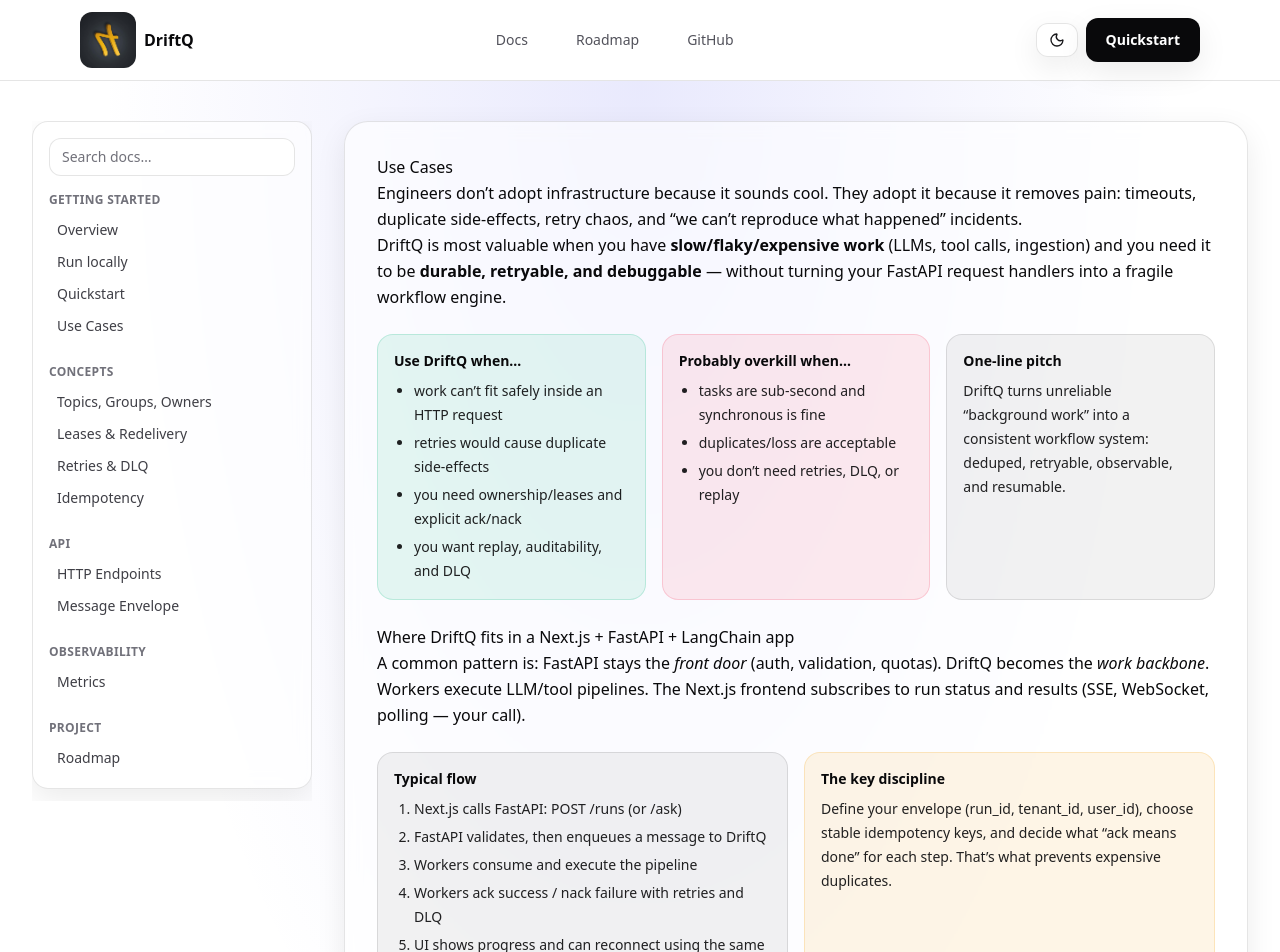
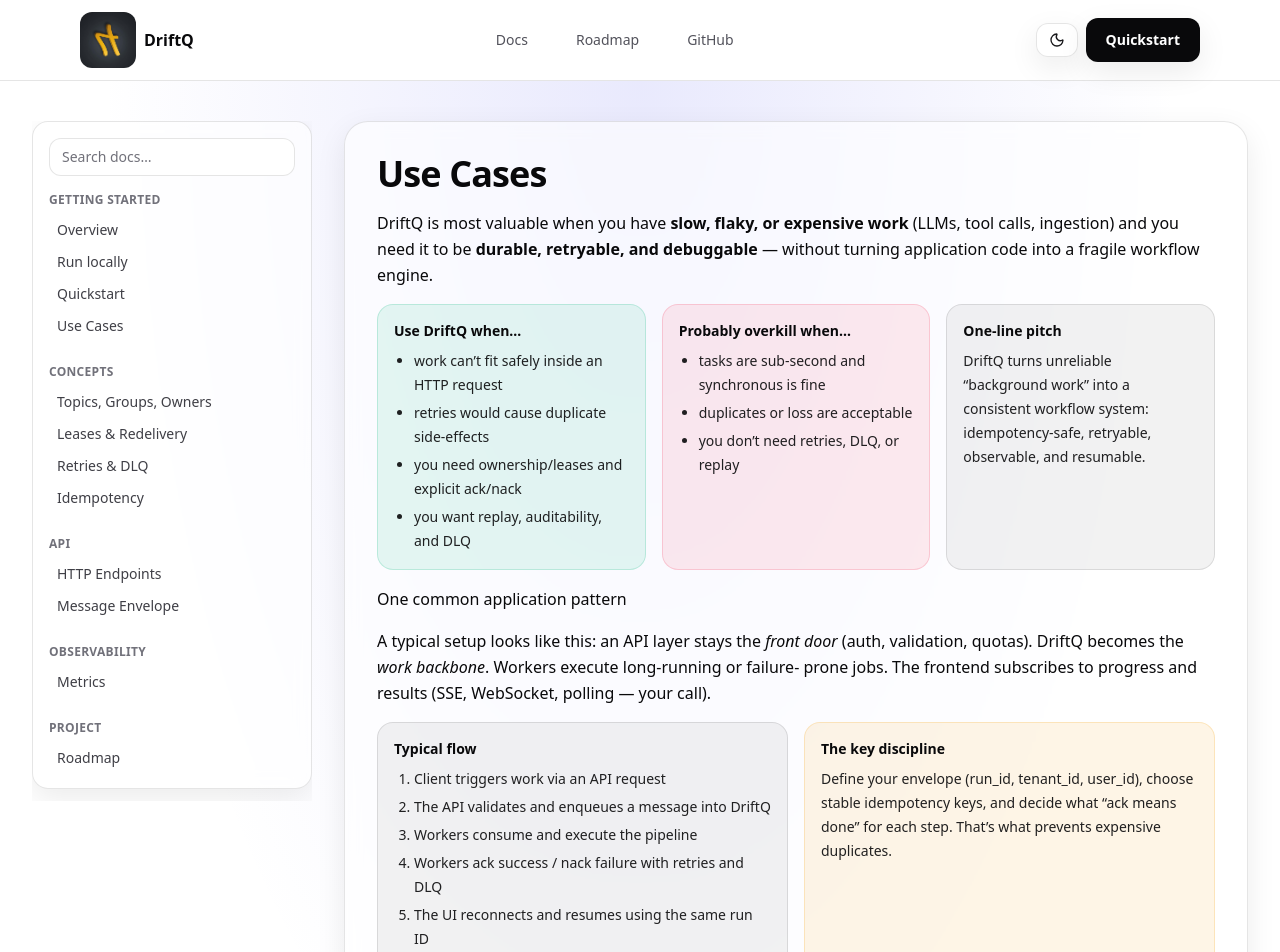
Before and after one commit to driftq-org/driftq-site, a Next.js app: page /docs/use-cases in a window 1280 px wide. Shown: the top 952 px of the page. Built offline with nearby package versions, Linux system fonts and the light colour scheme.

Commit message:
More adjustments

```diff
--- a/app/docs/run-locally/page.tsx
+++ b/app/docs/run-locally/page.tsx
@@ -9,7 +9,7 @@
     <div className="not-prose">
       <div className="space-y-8">
         <div className="space-y-3">
-          <h1 className="text-4xl font-black tracking-tight text-zinc-950 dark:text-white sm:text-5xl">
+          <h1 className="text-3xl font-black tracking-tight text-zinc-950 dark:text-white sm:text-4xl">
             Run DriftQ-Core locally
           </h1>
 
--- a/app/docs/use-cases/page.tsx
+++ b/app/docs/use-cases/page.tsx
@@ -4,16 +4,16 @@
 
 const UseCasesPage = () => (
   <DocsShell currentPath="/docs/use-cases">
-    <h1>Use Cases</h1>
+    <div className="space-y-4">
+      <h1 className="text-3xl font-black tracking-tight text-zinc-950 dark:text-white sm:text-4xl">
+        Use Cases
+      </h1>
+
       <p>
-      Engineers don’t adopt infrastructure because it sounds cool. They adopt it because it removes
-      pain: timeouts, duplicate side-effects, retry chaos, and “we can’t reproduce what happened”
-      incidents.
-    </p>
-    <p>
-      DriftQ is most valuable when you have <strong>slow/flaky/expensive work</strong> (LLMs, tool
-      calls, ingestion) and you need it to be <strong>durable, retryable, and debuggable</strong> —
-      without turning your FastAPI request handlers into a fragile workflow engine.
+        DriftQ is most valuable when you have <strong>slow, flaky, or expensive work</strong> (LLMs,
+        tool calls, ingestion) and you need it to be{" "}
+        <strong>durable, retryable, and debuggable</strong> — without turning application code into a
+        fragile workflow engine.
       </p>
 
       <div className="not-prose my-6 grid gap-4 md:grid-cols-3">
@@ -29,32 +29,33 @@
         <Callout tone="bad" title="Probably overkill when…">
           <ul className="mt-2 list-disc space-y-1 pl-5">
             <li>tasks are sub-second and synchronous is fine</li>
-          <li>duplicates/loss are acceptable</li>
+            <li>duplicates or loss are acceptable</li>
             <li>you don’t need retries, DLQ, or replay</li>
           </ul>
         </Callout>
 
         <Callout tone="neutral" title="One-line pitch">
-        DriftQ turns unreliable “background work” into a consistent workflow system: deduped,
-        retryable, observable, and resumable.
+          DriftQ turns unreliable “background work” into a consistent workflow system:
+          idempotency-safe, retryable, observable, and resumable.
         </Callout>
       </div>
 
-    <h2>Where DriftQ fits in a Next.js + FastAPI + LangChain app</h2>
+      <h2>One common application pattern</h2>
       <p>
-      A common pattern is: FastAPI stays the <em>front door</em> (auth, validation, quotas). DriftQ
-      becomes the <em>work backbone</em>. Workers execute LLM/tool pipelines. The Next.js frontend
-      subscribes to run status and results (SSE, WebSocket, polling — your call).
+        A typical setup looks like this: an API layer stays the <em>front door</em> (auth, validation,
+        quotas). DriftQ becomes the <em>work backbone</em>. Workers execute long-running or failure-
+        prone jobs. The frontend subscribes to progress and results (SSE, WebSocket, polling — your
+        call).
       </p>
 
       <div className="not-prose my-6 grid gap-4 md:grid-cols-2">
         <Callout tone="neutral" title="Typical flow">
           <ol className="mt-2 list-decimal space-y-1 pl-5">
-          <li>Next.js calls FastAPI: POST /runs (or /ask)</li>
-          <li>FastAPI validates, then enqueues a message to DriftQ</li>
+            <li>Client triggers work via an API request</li>
+            <li>The API validates and enqueues a message into DriftQ</li>
             <li>Workers consume and execute the pipeline</li>
             <li>Workers ack success / nack failure with retries and DLQ</li>
-          <li>UI shows progress and can reconnect using the same run ID</li>
+            <li>The UI reconnects and resumes using the same run ID</li>
           </ol>
         </Callout>
 
@@ -64,7 +65,6 @@
         </Callout>
       </div>
 
-    <h2>Use cases</h2>
       <p>
         Each scenario below is the same structure: what hurts, how DriftQ helps, and what you gain.
         This is the stuff teams hit daily in real production apps.
@@ -276,15 +276,18 @@
 
       <h2>When DriftQ is not the right tool</h2>
       <p>
-      If your app is tiny, tasks are sub-second, and you can tolerate occasional loss/duplication,
-      you’ll move faster with something simpler. DriftQ is infrastructure — it must earn its place.
+        If your app is tiny, tasks are sub-second, and you can tolerate occasional loss or
+        duplication, you’ll move faster with something simpler. DriftQ is infrastructure — it must
+        earn its place.
       </p>
 
       <div className="not-prose my-6">
         <Callout tone="warn" title="Blunt adoption advice">
-        Don’t integrate DriftQ into everything at once. Pick one high-pain workflow (LLM run,
-        ingestion, webhooks, notifications). Prove reliability and cost savings. Then expand.
+          Don’t integrate DriftQ everywhere at once. Pick one high-pain workflow (ingestion,
+          webhooks, notifications, long-running jobs). Prove reliability and cost savings. Then
+          expand.
         </Callout>
+      </div>
     </div>
   </DocsShell>
 );
```
Lines whose indentation alone changed are shown as unchanged.
